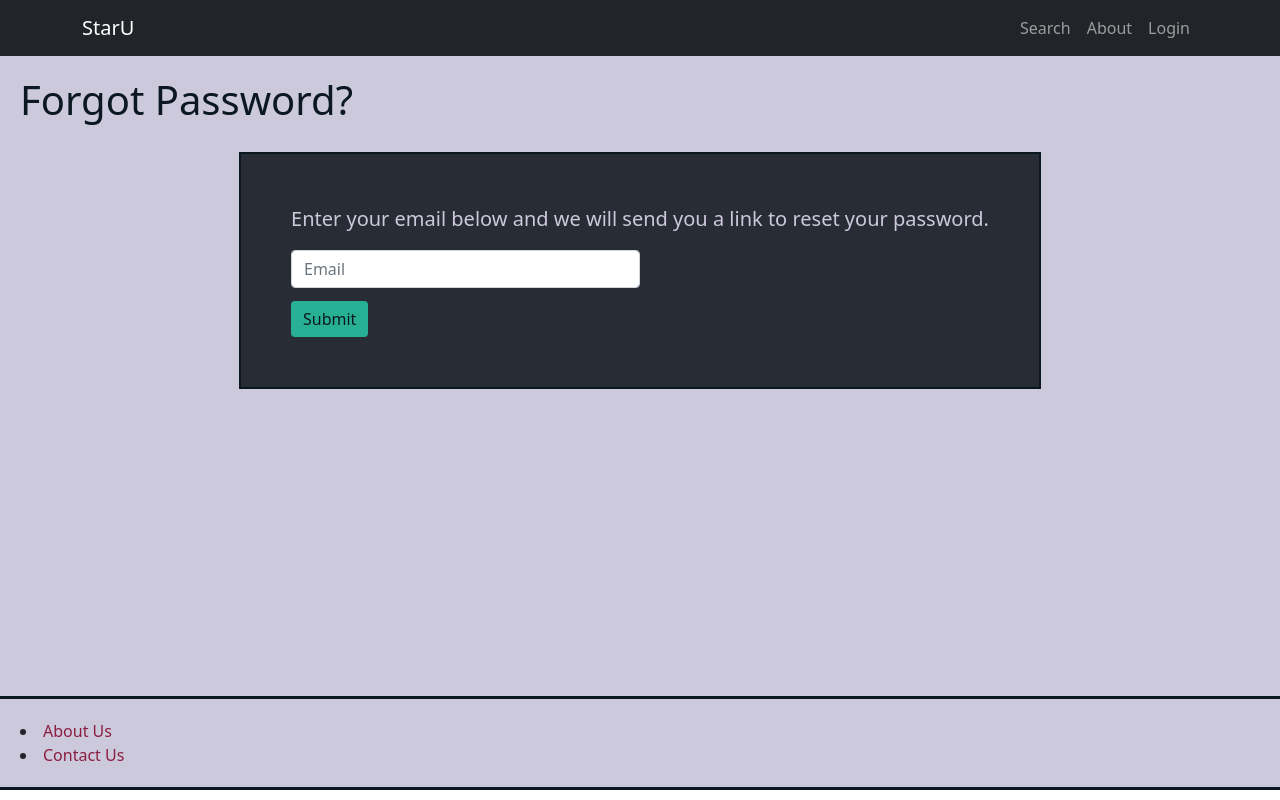
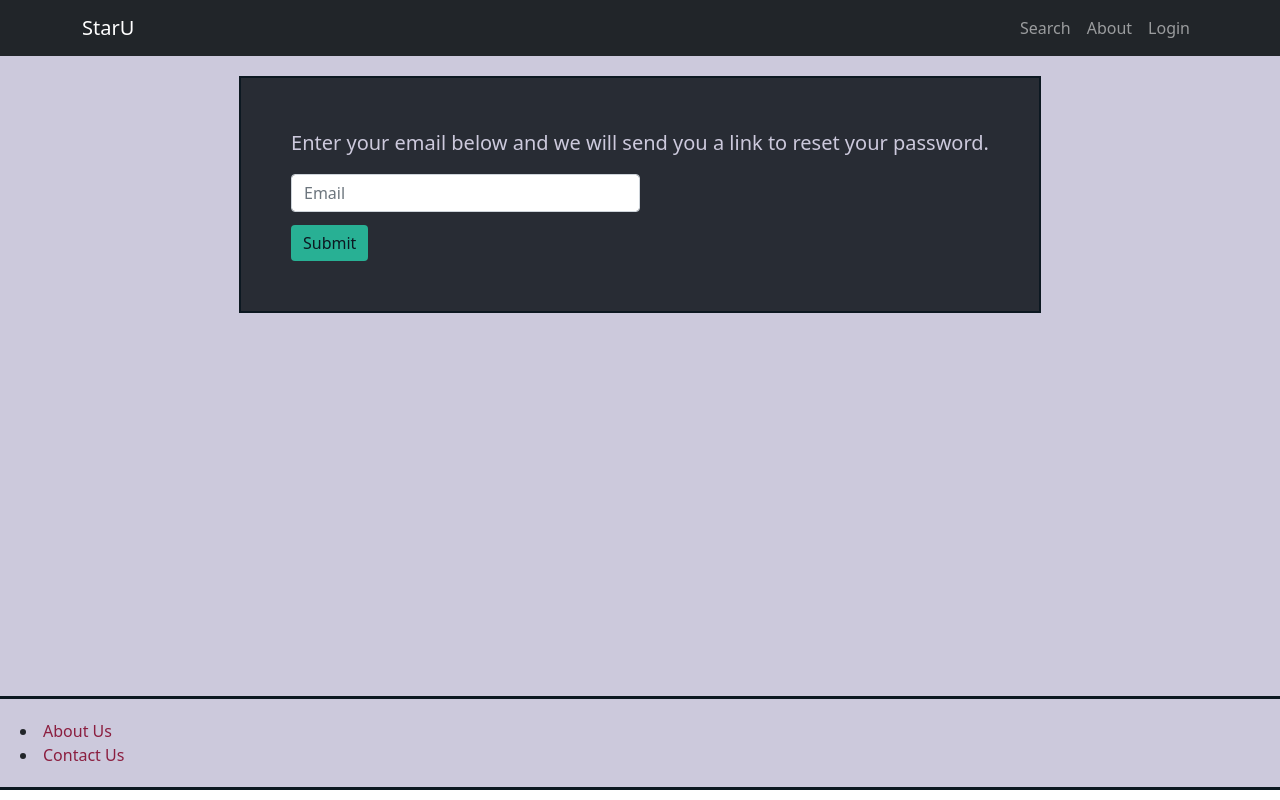
Before and after one commit to TimWargo/staru, a React (Create React App) app: page /forgot in a window 1280 px wide. Built offline with nearby package versions, Linux system fonts and the light colour scheme.

Commit message:
Removed the "Forgot Password" h1 tag

```diff
--- a/src/Components/ForgotPasswordPage/ForgotPasswordPage.js
+++ b/src/Components/ForgotPasswordPage/ForgotPasswordPage.js
@@ -74,9 +74,6 @@ class ForgotPasswordPage extends Component {
     render() {
         return (
             <div className="body">
-
-                <h1> Forgot Password? </h1>
-
                 <div className="innerBody">
                     <p className="pBody"> Enter your email below and we will send you a link to reset your password. </p>
 
```
